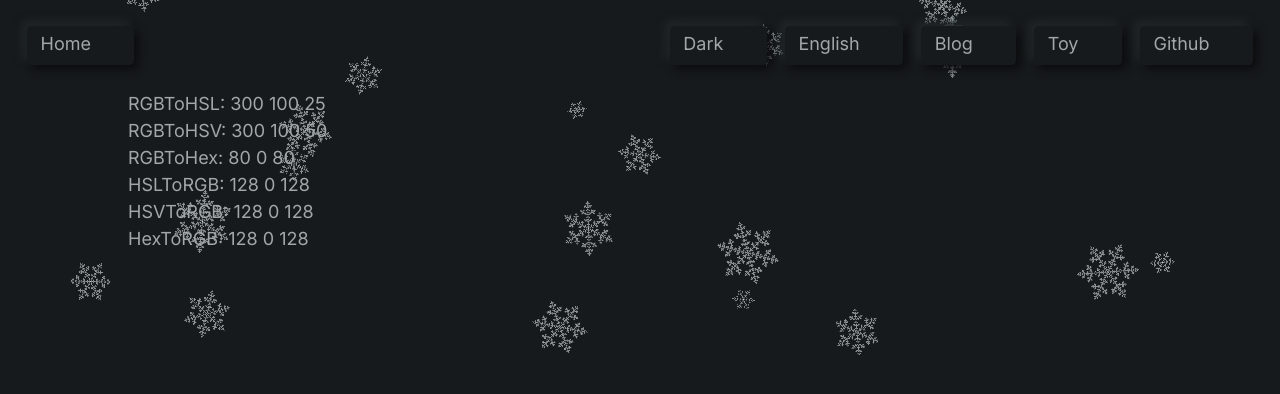
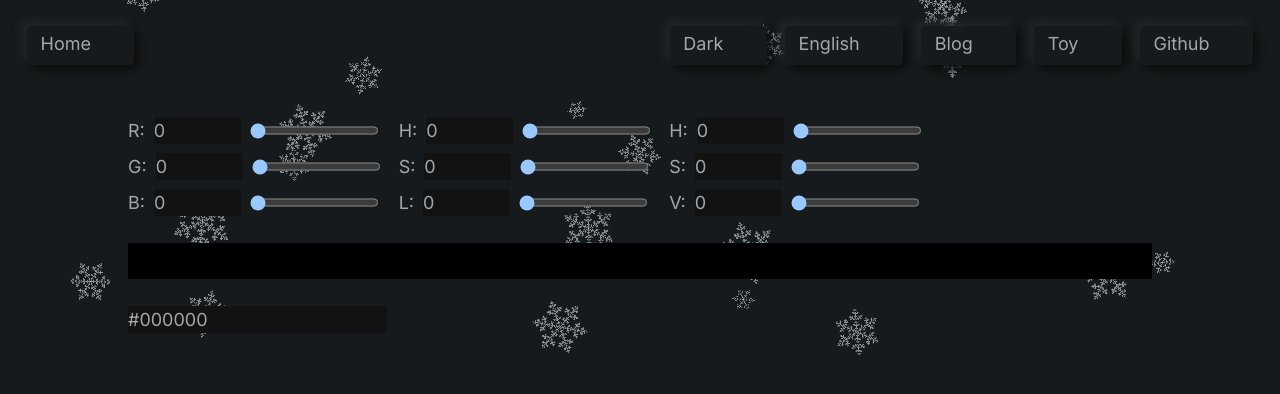
Before and after one commit to 2nonnon/blog, a Next.js app: page /toys/color in a window 1280 px wide. Shown: the top 394 px of the page. Built offline with nearby package versions, Linux system fonts and the light colour scheme; some icons are missing.

Commit message:
颜色转换

```diff
--- a/pages/toys/color/index.tsx
+++ b/pages/toys/color/index.tsx
@@ -1,5 +1,7 @@
 import Head from 'next/head'
 import type { GetStaticProps } from 'next'
+import type { ChangeEventHandler } from 'react'
+import { useState } from 'react'
 import type { LocaleType } from '@/pages/_app'
 import { HSLToRGB, HSVToRGB, HexToRGB, RGBToHSL, RGBToHSV, RGBToHex } from '@/utils/color'
 
@@ -17,27 +19,139 @@ const Color = ({
 }: {
   locale: LocaleType
 }) => {
+  const [rgb, setRGB] = useState({ R: 0, G: 0, B: 0 })
+
   const curCopies = copies[locale]
 
-  const hsl = RGBToHSL(128, 0, 128)
-  const hsv = RGBToHSV(128, 0, 128)
-  const hex = RGBToHex(128, 0, 128)
-  const rgb1 = HSLToRGB(hsl.H, hsl.S / 100, hsl.L / 100)
-  const rgb2 = HSVToRGB(hsv.H, hsv.S / 100, hsv.V / 100)
-  const rgb3 = HexToRGB(hex.R, hex.G, hex.B)
+  const hsl = RGBToHSL(rgb.R, rgb.G, rgb.B)
+  const hsv = RGBToHSV(rgb.R, rgb.G, rgb.B)
+  const hex = RGBToHex(rgb.R, rgb.G, rgb.B)
+
+  const handleChangeR: ChangeEventHandler<HTMLInputElement> = (e) => {
+    setRGB(Object.assign({}, rgb, { R: +e.target.value }))
+  }
+  const handleChangeG: ChangeEventHandler<HTMLInputElement> = (e) => {
+    setRGB(Object.assign({}, rgb, { G: +e.target.value }))
+  }
+  const handleChangeB: ChangeEventHandler<HTMLInputElement> = (e) => {
+    setRGB(Object.assign({}, rgb, { B: +e.target.value }))
+  }
+
+  const handleChangeH: ChangeEventHandler<HTMLInputElement> = (e) => {
+    const _rgb = HSLToRGB(+e.target.value, hsl.S / 100, hsl.L / 100)
+    setRGB(_rgb)
+  }
+  const handleChangeS: ChangeEventHandler<HTMLInputElement> = (e) => {
+    const _rgb = HSLToRGB(hsl.H, +e.target.value / 100, hsl.L / 100)
+    setRGB(_rgb)
+  }
+  const handleChangeL: ChangeEventHandler<HTMLInputElement> = (e) => {
+    const _rgb = HSLToRGB(hsl.H, hsl.S / 100, +e.target.value / 100)
+    setRGB(_rgb)
+  }
+
+  const handleChangeHSVH: ChangeEventHandler<HTMLInputElement> = (e) => {
+    const _rgb = HSVToRGB(+e.target.value, hsv.S / 100, hsv.V / 100)
+    setRGB(_rgb)
+  }
+  const handleChangeHSVS: ChangeEventHandler<HTMLInputElement> = (e) => {
+    const _rgb = HSVToRGB(hsv.H, +e.target.value / 100, hsv.V / 100)
+    setRGB(_rgb)
+  }
+  const handleChangeHSVV: ChangeEventHandler<HTMLInputElement> = (e) => {
+    const _rgb = HSVToRGB(hsv.H, hsv.S / 100, +e.target.value / 100)
+    setRGB(_rgb)
+  }
+
+  const handleChangeHEX: ChangeEventHandler<HTMLInputElement> = (e) => {
+    const value = e.target.value
+
+    if (!value.startsWith('#'))
+      return
+
+    const length = value.length
+
+    let step: number
+    if (length === 4)
+      step = 1
+    else if (length === 7)
+      step = 2
+
+    let start = 1
+
+    const R = value.slice(start, (start += step))
+    const G = value.slice(start, (start += step))
+    const B = value.slice(start, (start += step))
+
+    const _rgb = HexToRGB(R, G, B)
+    setRGB(_rgb)
+  }
 
   return (
     <>
       <Head>
         <title>{curCopies.title}</title>
       </Head>
-      <section className='max-w-screen-lg mx-auto'>
-        <div>RGBToHSL: {`${hsl.H} ${hsl.S} ${hsl.L}`}</div>
-        <div>RGBToHSV: {`${hsv.H} ${hsv.S} ${hsv.V}`}</div>
-        <div>RGBToHex: {`${hex.R} ${hex.G} ${hex.B}`}</div>
-        <div>HSLToRGB: {`${rgb1.R} ${rgb1.G} ${rgb1.B}`}</div>
-        <div>HSVToRGB: {`${rgb2.R} ${rgb2.G} ${rgb2.B}`}</div>
-        <div>HexToRGB: {`${rgb3.R} ${rgb3.G} ${rgb3.B}`}</div>
+      <section className='max-w-screen-lg mx-auto py-6'>
+        <div className='flex flex-wrap gap-4 mb-6'>
+          <div className='flex flex-col gap-2'>
+            <div className='flex gap-2'>
+              <span>R: </span>
+              <input type="number" min={0} max={255} value={rgb.R} onChange={handleChangeR}/>
+              <input type="range" min={0} max={255} value={rgb.R} onChange={handleChangeR}/>
+            </div>
+            <div className='flex gap-2'>
+              <span>G: </span>
+              <input type="number" min={0} max={255} value={rgb.G} onChange={handleChangeG}/>
+              <input type="range" min={0} max={255} value={rgb.G} onChange={handleChangeG}/>
+            </div>
+            <div className='flex gap-2'>
+              <span>B: </span>
+              <input type="number" min={0} max={255} value={rgb.B} onChange={handleChangeB}/>
+              <input type="range" min={0} max={255} value={rgb.B} onChange={handleChangeB}/>
+            </div>
+          </div>
+          <div className='flex flex-col gap-2'>
+            <div className='flex gap-2'>
+              <span>H: </span>
+              <input type="number" min={0} max={359} value={hsl.H} onChange={handleChangeH}/>
+              <input type="range" min={0} max={359} value={hsl.H} onChange={handleChangeH}/>
+            </div>
+            <div className='flex gap-2'>
+              <span>S: </span>
+              <input type="number" min={0} max={100} value={hsl.S} onChange={handleChangeS}/>
+              <input type="range" min={0} max={100} value={hsl.S} onChange={handleChangeS}/>
+            </div>
+            <div className='flex gap-2'>
+              <span>L: </span>
+              <input type="number" min={0} max={100} value={hsl.L} onChange={handleChangeL}/>
+              <input type="range" min={0} max={100} value={hsl.L} onChange={handleChangeL}/>
+            </div>
+          </div>
+          <div className='flex flex-col gap-2'>
+            <div className='flex gap-2'>
+              <span>H: </span>
+              <input type="number" min={0} max={359} value={hsv.H} onChange={handleChangeHSVH}/>
+              <input type="range" min={0} max={359} value={hsv.H} onChange={handleChangeHSVH}/>
+            </div>
+            <div className='flex gap-2'>
+              <span>S: </span>
+              <input type="number" min={0} max={100} value={hsv.S} onChange={handleChangeHSVS}/>
+              <input type="range" min={0} max={100} value={hsv.S} onChange={handleChangeHSVS}/>
+            </div>
+            <div className='flex gap-2'>
+              <span>V: </span>
+              <input type="number" min={0} max={100} value={hsv.V} onChange={handleChangeHSVV}/>
+              <input type="range" min={0} max={100} value={hsv.V} onChange={handleChangeHSVV}/>
+            </div>
+          </div>
+        </div>
+        <div className='mb-6'>
+          <div className='h-8' style={{ backgroundColor: `rgb(${rgb.R},${rgb.G},${rgb.B})` }}></div>
+        </div>
+        <div>
+          <input type="text" key={`#${hex.R}${hex.G}${hex.B}`} defaultValue={`#${hex.R}${hex.G}${hex.B}`} onBlur={handleChangeHEX} />
+        </div>
       </section>
     </>
   )
--- a/utils/color/HexToRGB.ts
+++ b/utils/color/HexToRGB.ts
@@ -1,3 +1,6 @@
 export const HexToRGB = (R: string, G: string, B: string) => {
-  return { R: parseInt(R, 16), G: parseInt(G, 16), B: parseInt(B, 16) }
+  const _R = R.length === 1 ? R + R : R
+  const _G = G.length === 1 ? G + G : G
+  const _B = B.length === 1 ? B + B : B
+  return { R: parseInt(_R, 16), G: parseInt(_G, 16), B: parseInt(_B, 16) }
 }
--- a/utils/color/RGBToHex.ts
+++ b/utils/color/RGBToHex.ts
@@ -1,3 +1,9 @@
 export const RGBToHex = (R: number, G: number, B: number) => {
-  return { R: R.toString(16), G: G.toString(16), B: B.toString(16) }
+  const rgb = { R: R.toString(16), G: G.toString(16), B: B.toString(16) }
+
+  Object.keys(rgb).forEach((key) => {
+    rgb[key].length === 1 && (rgb[key] = `0${rgb[key]}`)
+  })
+
+  return rgb
 }
```
